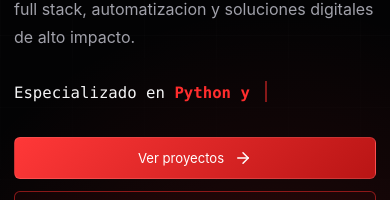
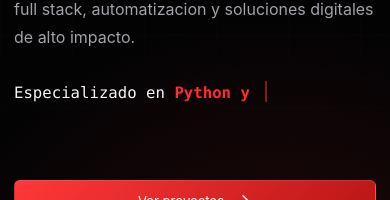
Before and after one commit to DanielSQN/mi-portafolio-web, a Next.js app: page / in a window 390 px wide. Shown: the part 325-525 px from the top of the page. Built offline with nearby package versions, Linux system fonts and the light colour scheme; no server answers.

Commit message:
Stabilize hero typewriter height

```diff
--- a/eslint.config.mjs
+++ b/eslint.config.mjs
@@ -10,6 +10,9 @@
 });
 
 const eslintConfig = [
+  {
+    ignores: [".next/**", "node_modules/**"]
+  },
   ...compat.extends("next/core-web-vitals")
 ];
 
--- a/src/app/globals.css
+++ b/src/app/globals.css
@@ -264,8 +264,10 @@
   font-family: ui-monospace, SFMono-Regular, "SF Mono", Consolas, "Liberation Mono",
     monospace;
   font-size: clamp(0.98rem, 1.45vw, 1.28rem);
+  line-height: 1.55;
   margin: 26px 0 30px;
   max-width: 100%;
+  min-height: calc(1.55em * 2);
   overflow-wrap: anywhere;
 }
 
@@ -1215,6 +1217,10 @@
     font-size: 2rem;
   }
 
+  .typewriter-line {
+    min-height: calc(1.55em * 3);
+  }
+
   .hero-actions {
     display: grid;
   }
```
